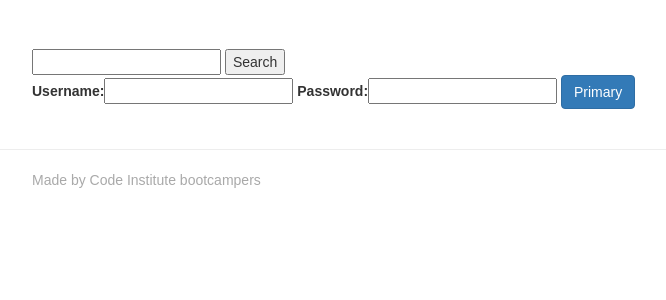
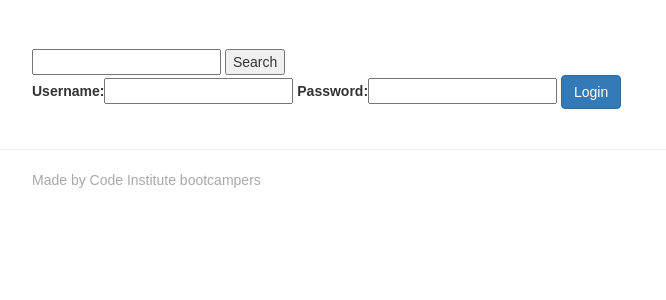
Before and after one commit to Didgerydont/e-commerce-mini-project, a Django app: page /accounts/login/ in a window 1280 px wide. Shown: the part 51-351 px from the top of the page, without its empty margins (38-704 px from the left). Run offline with Django 3.2, Linux system fonts and the light colour scheme; some libraries are stand-ins or nearby versions.

Commit message:
fixed log in button issue

```diff
--- a/accounts/templates/login.html
+++ b/accounts/templates/login.html
@@ -8,10 +8,10 @@
 {% block content %}
 <div class="container">
     <div class="row">
-        <form method="POST">
+        <form method="POST"  action="{% url 'login' %}">
             {% csrf_token %}
             {{ login_form | as_bootstrap}}
-            <button type="button" class="btn btn-primary">Primary</button>
+            <button type="submit" class="btn btn-primary">Login</button>
         </form>
     </div>
 </div>
--- a/cart/contexts.py
+++ b/cart/contexts.py
@@ -13,8 +13,8 @@ def cart_contents(request):
     product_count = 0
     for id, quantity in cart.items():
         product = get_object_or_404(Product, pk=id)
-        total += quantity + product.price
+        total += quantity * product.price
         product_count += quantity
-        cart_items.append({'id':id, 'quantity': quantity, 'product': product})
+        cart_items.append({'id': id, 'quantity': quantity, 'product': product})
 
     return {'cart_items': cart_items, 'total': total, 'product_count': product_count}
```
